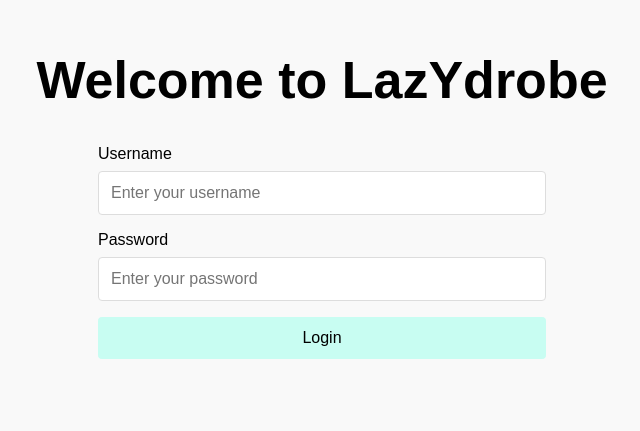
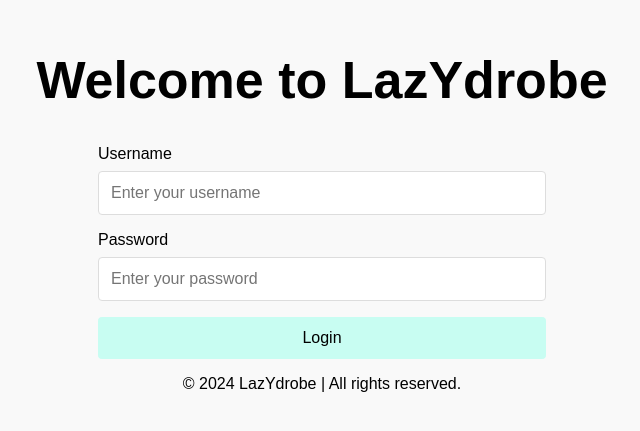
Before and after one commit to Anantesh-Mohapatra/LazYdrobe-Online, a React (Create React App) app: page / in a window 1280 px wide. Shown: the part 145-576 px from the top of the page, without its empty margins (318-958 px from the left). Built offline with nearby package versions, Linux system fonts and the light colour scheme.

Commit message:
Login page edit

```diff
--- a/src/components/Footer.js
+++ b/src/components/Footer.js
@@ -5,7 +5,7 @@ import '../App.css';
 const Footer = () => {
   return (
     <footer className="footer">
-      <p>© 2024 LazyDrobe | All rights reserved.</p>
+      <p>© 2024 LazYdrobe | All rights reserved.</p>
     </footer>
   );
 };
--- a/src/components/Login.js
+++ b/src/components/Login.js
@@ -2,6 +2,7 @@
 import React from 'react';
 import '../App.css';
 import './Login.css';
+import Footer from './Footer';
 
 const Login = ({ setIsLoggedIn }) => {
   const handleLogin = () => {
@@ -22,6 +23,7 @@ const Login = ({ setIsLoggedIn }) => {
 
           <button onClick={handleLogin}>Login</button>
         </form>
+        <p>© 2024 LazYdrobe | All rights reserved.</p>
       </div>
     </div>
   );
```
